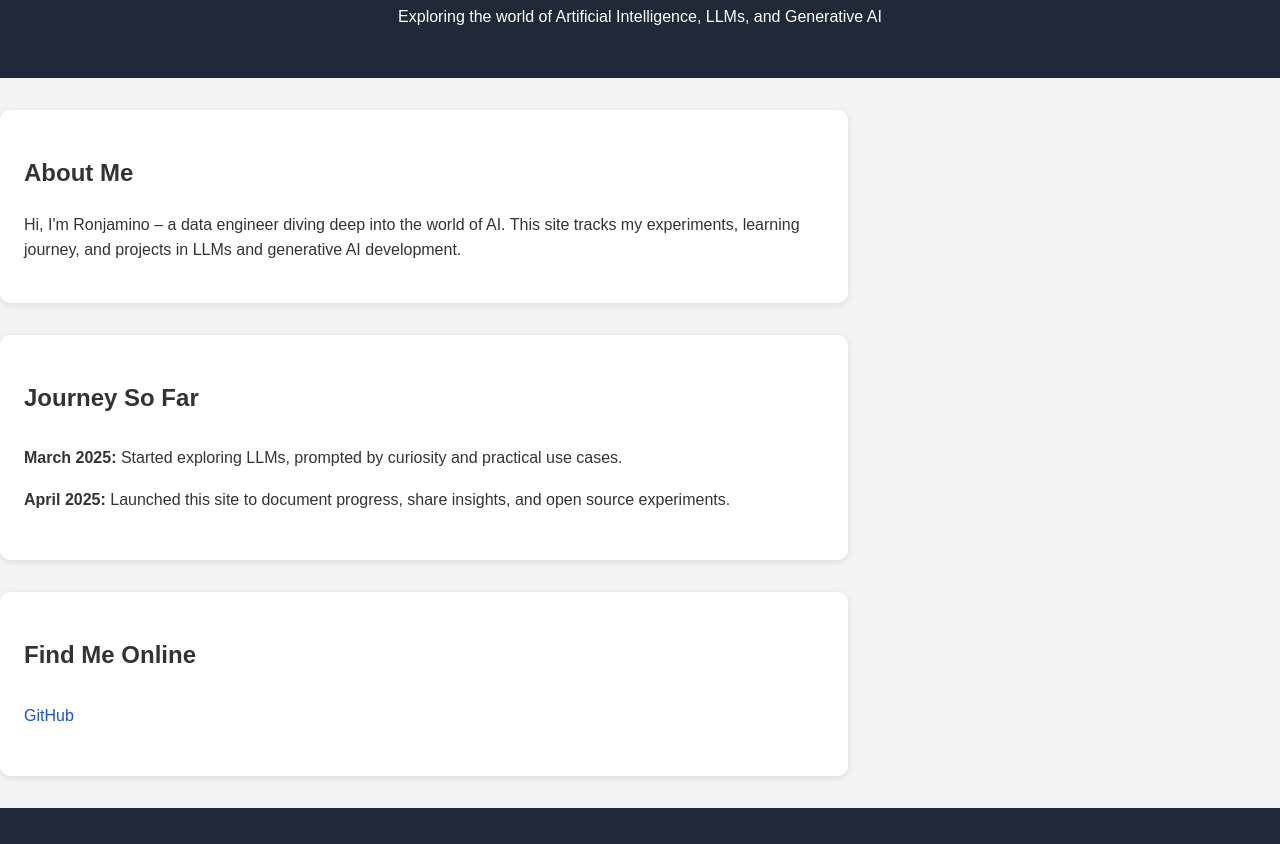
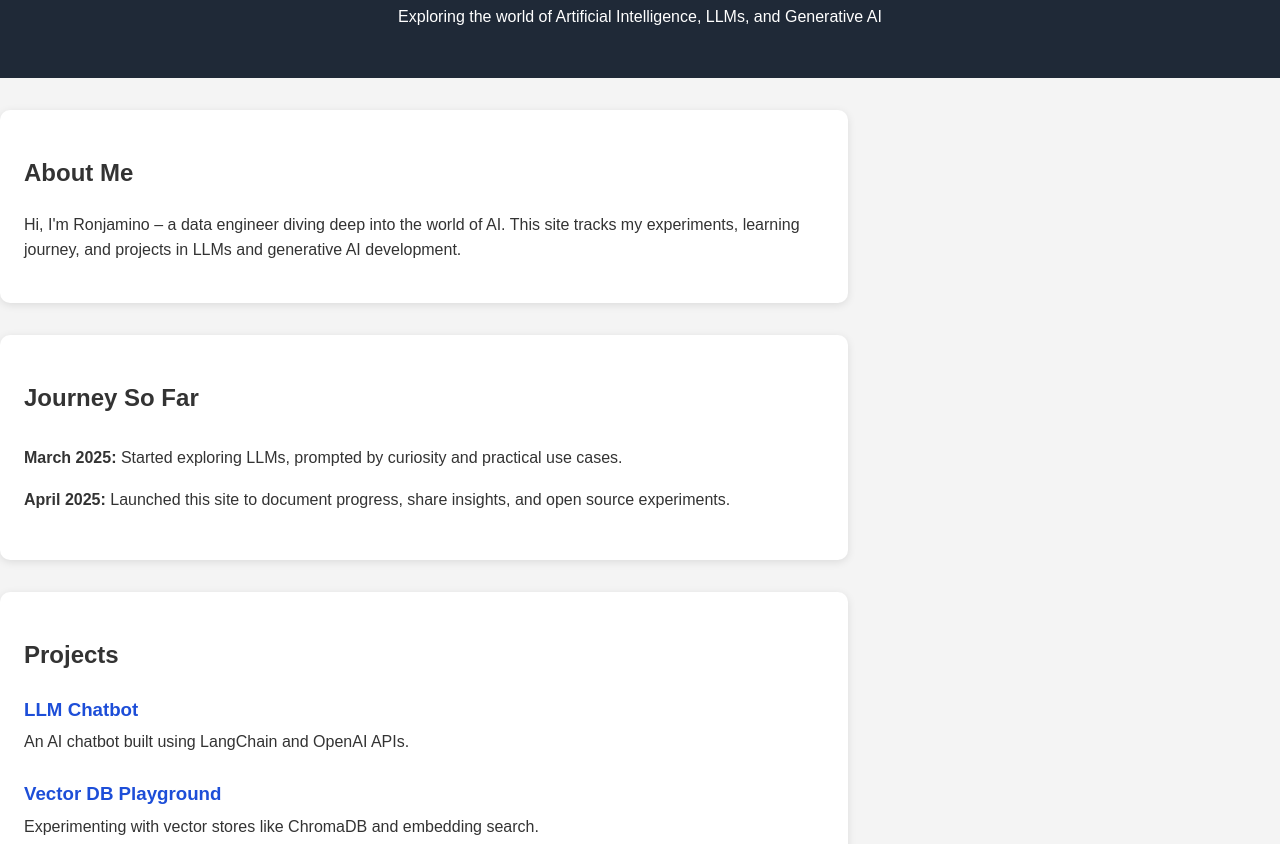
Before and after one commit to ronjamino/ai_dev, a plain HTML site: page docs/index.html in a window 1280 px wide. Shown: the part 108-952 px from the top of the page. Drawn offline with Linux system fonts and the light colour scheme.

Commit message:
Update index.html

```diff
--- a/docs/index.html
+++ b/docs/index.html
@@ -4,7 +4,6 @@
   <meta charset="UTF-8">
   <meta name="viewport" content="width=device-width, initial-scale=1.0">
   <title>My AI Dev Journey</title>
-  <link rel="stylesheet" href="style.css">
   <style>
     body {
       font-family: Arial, sans-serif;
@@ -33,7 +32,7 @@
       margin: auto;
     }
 
-    .about, .journey, .links {
+    .about, .journey, .projects, .links {
       background: #fff;
       margin: 2rem 0;
       padding: 1.5rem;
@@ -57,6 +56,18 @@
 
     a:hover {
       text-decoration: underline;
+    }
+
+    .project {
+      margin-bottom: 1.5rem;
+    }
+
+    .project h3 {
+      margin: 0 0 0.3rem;
+    }
+
+    .project p {
+      margin: 0;
     }
 
     footer {
@@ -86,6 +97,18 @@
     </ul>
   </section>
 
+  <section class="projects">
+    <h2>Projects</h2>
+    <div class="project">
+      <h3><a href="https://github.com/ronjamino/llm-chatbot" target="_blank">LLM Chatbot</a></h3>
+      <p>An AI chatbot built using LangChain and OpenAI APIs.</p>
+    </div>
+    <div class="project">
+      <h3><a href="https://github.com/ronjamino/vector-db-playground" target="_blank">Vector DB Playground</a></h3>
+      <p>Experimenting with vector stores like ChromaDB and embedding search.</p>
+    </div>
+  </section>
+
   <section class="links">
     <h2>Find Me Online</h2>
     <ul>
```
